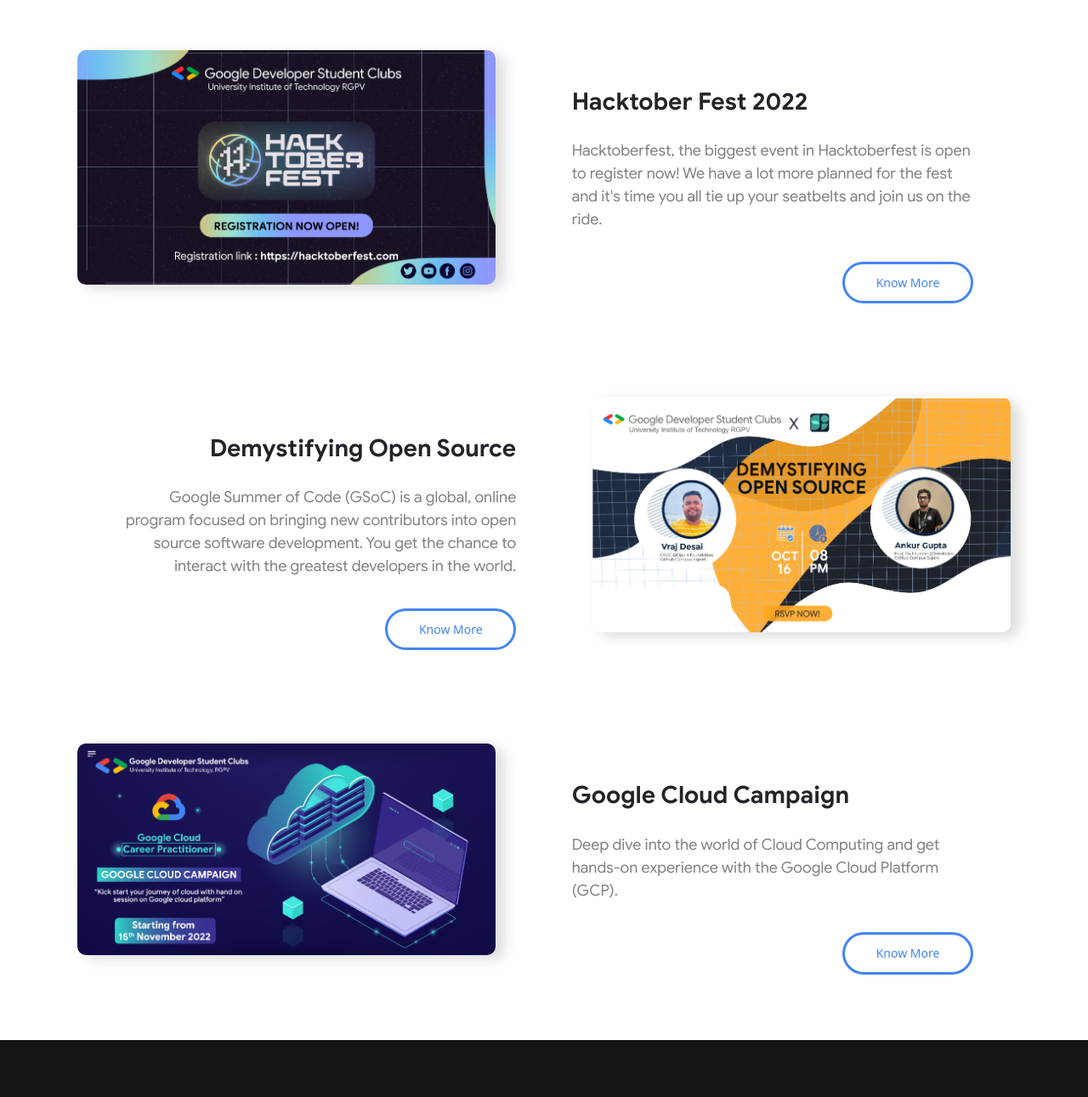
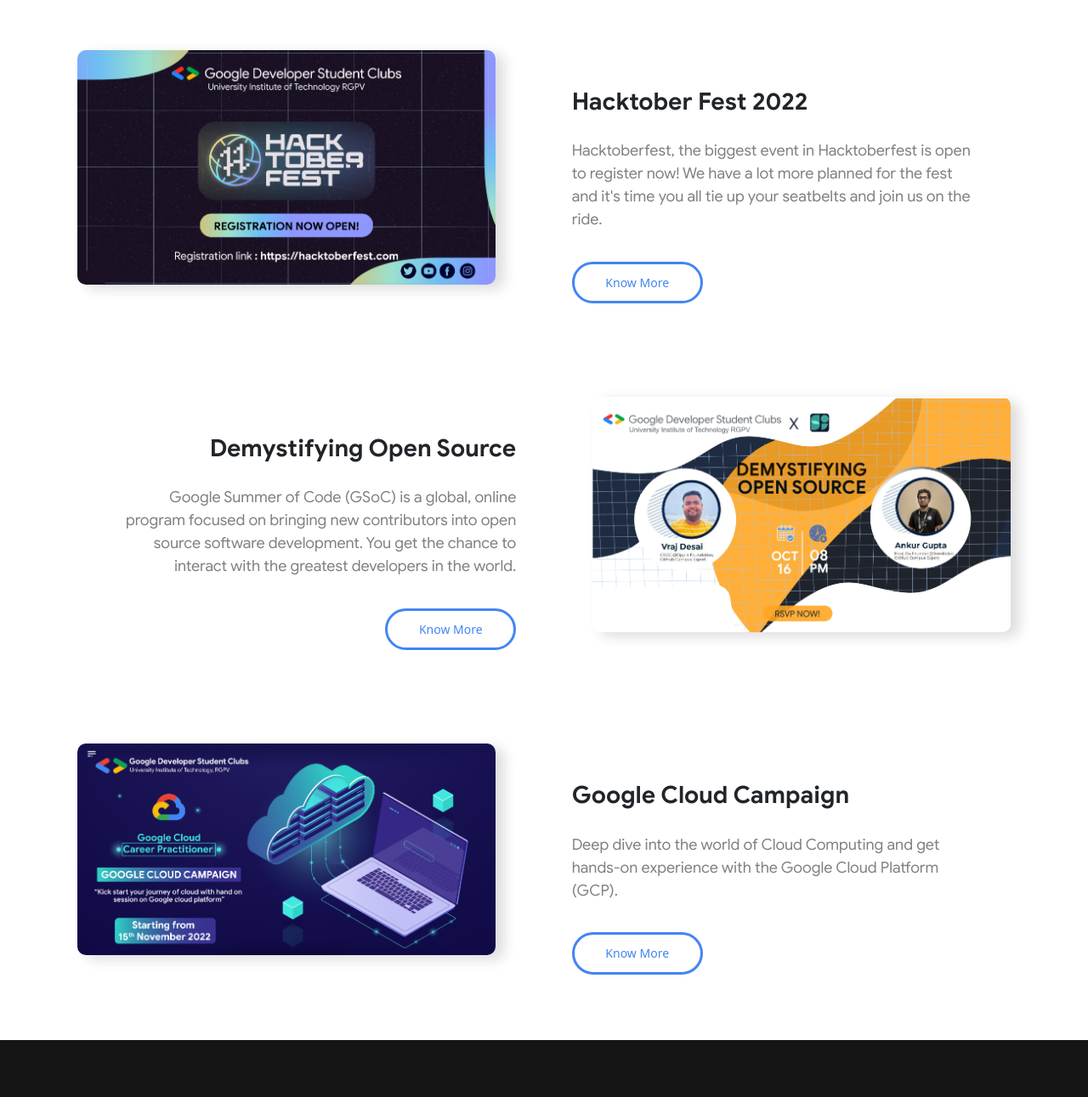
Before and after one commit to gdscrgpv/gdsc-website, a React (Create React App) app: page /event in a window 1280 px wide. Shown: the part 1719-3010 px from the top of the page at 85% size. Built offline with nearby package versions, Linux system fonts and the light colour scheme; no server answers.

Commit message:
event page updated

```diff
--- a/src/Component/EventCard.js
+++ b/src/Component/EventCard.js
@@ -142,7 +142,7 @@
                   time you all tie up your seatbelts and join us on the ride.
                 </p>
               </div>
-              <div className="know-more text-end">
+              <div className="know-more">
                 <a href="https://gdsc.community.dev/events/details/developer-student-clubs-university-institute-of-technology-rgpv-bhopal-presents-initiating-hacktoberfest-get-started-with-git-and-github/">
                   <button class="know-more-btn-small">Know More</button>
                 </a>
@@ -196,7 +196,7 @@
                   experience with the Google Cloud Platform (GCP).
                 </p>
               </div>
-              <div className="know-more text-end">
+              <div className="know-more">
               <a href="http://semiurl.tech/gccp">
                 <button class="know-more-btn-small">Know More</button>
               </a>
```
